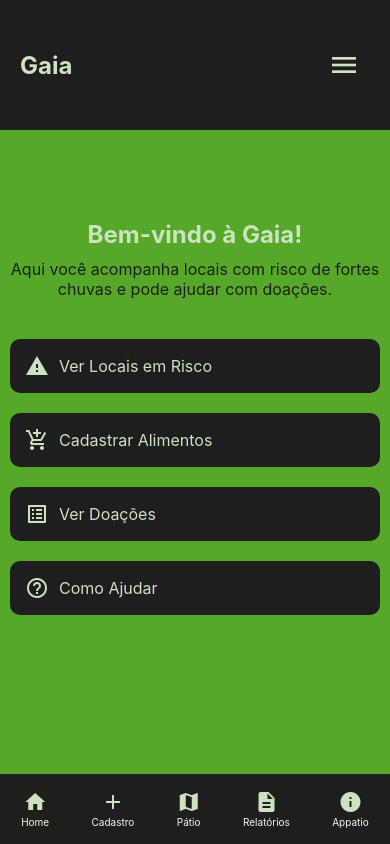
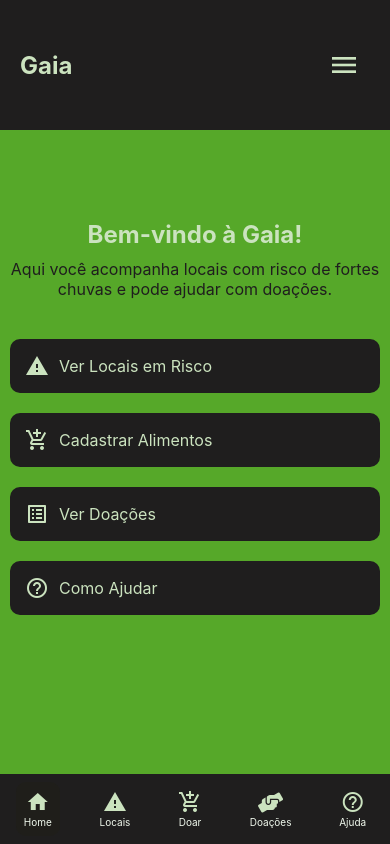
Before and after one commit to GsGaia/MOBILE, a React Native app in the folder Gaia/: screen /TelaInicial in a window 390 px wide. Built offline with nearby package versions, Linux system fonts and the light colour scheme.

Commit message:
Tela para Doar criada e footer atualizado com o Navgation.

```diff
--- a/Gaia/src/components/Footer/Footer.js
+++ b/Gaia/src/components/Footer/Footer.js
@@ -1,56 +1,48 @@
-import React, { useState } from 'react';
-import {
-  StyleSheet,
-  View,
-  Text,
-  TouchableOpacity,
-  Platform,
-} from 'react-native';
-import { MaterialIcons } from '@expo/vector-icons';
+import React from 'react';
+import { StyleSheet, View, Text, TouchableOpacity, Platform } from 'react-native';
+import { MaterialIcons, FontAwesome5 } from '@expo/vector-icons';
+import { useNavigation, useRoute } from '@react-navigation/native';
 
 export default function Footer() {
-  const [ativo, setAtivo] = useState('Home');
+  const navigation = useNavigation();
+  const route = useRoute();
 
-  function handlePress(tela) {
-    setAtivo(tela);
-  }
-
-  const isActive = (routeName) => ativo === routeName;
+  const isActive = (routeName) => route.name === routeName;
 
   return (
     <View style={styles.footer}>
-      <TouchableOpacity onPress={() => handlePress('Home')}>
-        <View style={[styles.iconeContainer, isActive('Home') && styles.iconeAtivo]}>
+      <TouchableOpacity onPress={() => navigation.navigate('TelaInicial')}>
+        <View style={[styles.iconeContainer, isActive('TelaInicial') && styles.iconeAtivo]}>
           <MaterialIcons name="home" size={24} color="#CBE3BF" />
           <Text style={styles.iconeTexto}>Home</Text>
         </View>
       </TouchableOpacity>
 
-      <TouchableOpacity onPress={() => handlePress('Cadastro')}>
-        <View style={[styles.iconeContainer, isActive('Cadastro') && styles.iconeAtivo]}>
-          <MaterialIcons name="add" size={24} color="#CBE3BF" />
-          <Text style={styles.iconeTexto}>Cadastro</Text>
+      <TouchableOpacity onPress={() => navigation.navigate('Locais')}>
+        <View style={[styles.iconeContainer, isActive('Locais') && styles.iconeAtivo]}>
+          <MaterialIcons name="warning" size={24} color="#CBE3BF" />
+          <Text style={styles.iconeTexto}>Locais</Text>
         </View>
       </TouchableOpacity>
 
-      <TouchableOpacity onPress={() => handlePress('Patio')}>
-        <View style={[styles.iconeContainer, isActive('Patio') && styles.iconeAtivo]}>
-          <MaterialIcons name="map" size={24} color="#CBE3BF" />
-          <Text style={styles.iconeTexto}>Pátio</Text>
+      <TouchableOpacity onPress={() => navigation.navigate('Doar')}>
+        <View style={[styles.iconeContainer, isActive('Doar') && styles.iconeAtivo]}>
+          <MaterialIcons name="add-shopping-cart" size={24} color="#CBE3BF" />
+          <Text style={styles.iconeTexto}>Doar</Text>
         </View>
       </TouchableOpacity>
 
-      <TouchableOpacity onPress={() => handlePress('Relatorios')}>
-        <View style={[styles.iconeContainer, isActive('Relatorios') && styles.iconeAtivo]}>
-          <MaterialIcons name="description" size={24} color="#CBE3BF" />
-          <Text style={styles.iconeTexto}>Relatórios</Text>
+      <TouchableOpacity onPress={() => navigation.navigate('Doacoes')}>
+        <View style={[styles.iconeContainer, isActive('Doacoes') && styles.iconeAtivo]}>
+          <FontAwesome5 name="hands-helping" size={20} color="#CBE3BF" />
+          <Text style={styles.iconeTexto}>Doações</Text>
         </View>
       </TouchableOpacity>
 
-      <TouchableOpacity onPress={() => handlePress('Appatio')}>
-        <View style={[styles.iconeContainer, isActive('Appatio') && styles.iconeAtivo]}>
-          <MaterialIcons name="info" size={24} color="#CBE3BF" />
-          <Text style={styles.iconeTexto}>Appatio</Text>
+      <TouchableOpacity onPress={() => navigation.navigate('Ajuda')}>
+        <View style={[styles.iconeContainer, isActive('Ajuda') && styles.iconeAtivo]}>
+          <MaterialIcons name="help-outline" size={24} color="#CBE3BF" />
+          <Text style={styles.iconeTexto}>Ajuda</Text>
         </View>
       </TouchableOpacity>
     </View>
@@ -62,7 +54,7 @@ const styles = StyleSheet.create({
     position: 'absolute',
     left: 0,
     right: 0,
-    bottom: Platform.OS === 'android' ? 50 : 0,
+    bottom: Platform.OS === 'android' ? 40 : 0,
     height: 70,
     flexDirection: 'row',
     justifyContent: 'space-around',
--- /dev/null
+++ b/Gaia/src/screens/Doar/Doar.js
@@ -0,0 +1,100 @@
+import React, { useState } from 'react';
+import { View, Text, TextInput, TouchableOpacity, StyleSheet, ScrollView, Alert } from 'react-native';
+import Header from '../../components/Header/Header';
+import Footer from '../../components/Footer/Footer';
+
+export default function Doar() {
+  const [alimento, setAlimento] = useState('');
+  const [quantidade, setQuantidade] = useState('');
+  const [local, setLocal] = useState('');
+
+  const handleCadastro = () => {
+    if (!alimento || !quantidade || !local) {
+      Alert.alert('Erro', 'Preencha todos os campos.');
+      return;
+    }
+
+    Alert.alert('Sucesso', `Alimento "${alimento}" cadastrado com sucesso!`);
+    setAlimento('');
+    setQuantidade('');
+    setLocal('');
+  };
+
+  return (
+    <View style={styles.container}>
+      <Header />
+      <ScrollView contentContainerStyle={styles.content}>
+
+        <Text style={styles.titulo}>Cadastro de Alimentos</Text>
+
+        <TextInput
+          style={styles.input}
+          placeholder="Nome do alimento"
+          placeholderTextColor="#ccc"
+          value={alimento}
+          onChangeText={setAlimento}
+        />
+
+        <TextInput
+          style={styles.input}
+          placeholder="Quantidade"
+          placeholderTextColor="#ccc"
+          value={quantidade}
+          onChangeText={setQuantidade}
+          keyboardType="numeric"
+        />
+
+        <TextInput
+          style={styles.input}
+          placeholder="Local de entrega"
+          placeholderTextColor="#ccc"
+          value={local}
+          onChangeText={setLocal}
+        />
+
+        <TouchableOpacity style={styles.botao} onPress={handleCadastro}>
+          <Text style={styles.textoBotao}>Cadastrar</Text>
+        </TouchableOpacity>
+
+      </ScrollView>
+      <Footer />
+    </View>
+  );
+}
+
+const styles = StyleSheet.create({
+  container: {
+    flex: 1,
+    backgroundColor: '#56A829',
+  },
+  content: {
+    paddingTop: 180,
+    paddingBottom: 100,
+    paddingHorizontal: 20,
+  },
+  titulo: {
+    fontSize: 24,
+    fontWeight: 'bold',
+    color: '#CBE3BF',
+    marginBottom: 20,
+    textAlign: 'center',
+  },
+  input: {
+    backgroundColor: '#1F1F1F',
+    color: '#fff',
+    padding: 12,
+    marginBottom: 15,
+    borderRadius: 10,
+  },
+  botao: {
+    backgroundColor: '#1F1F1F',
+    padding: 14,
+    borderRadius: 10,
+    alignItems: 'center',
+    marginTop: 10,
+  },
+  textoBotao: {
+    color: '#CBE3BF',
+    fontWeight: 'bold',
+  },
+});
```
